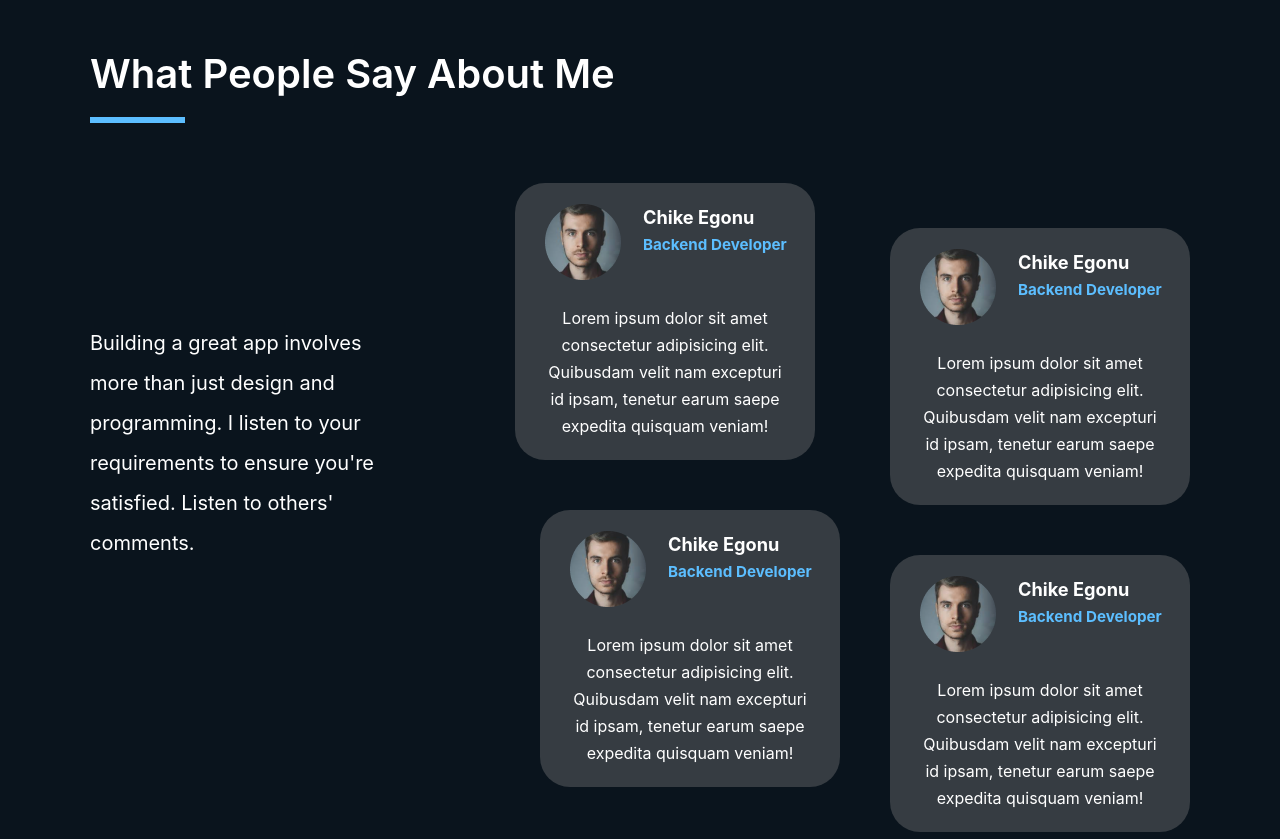
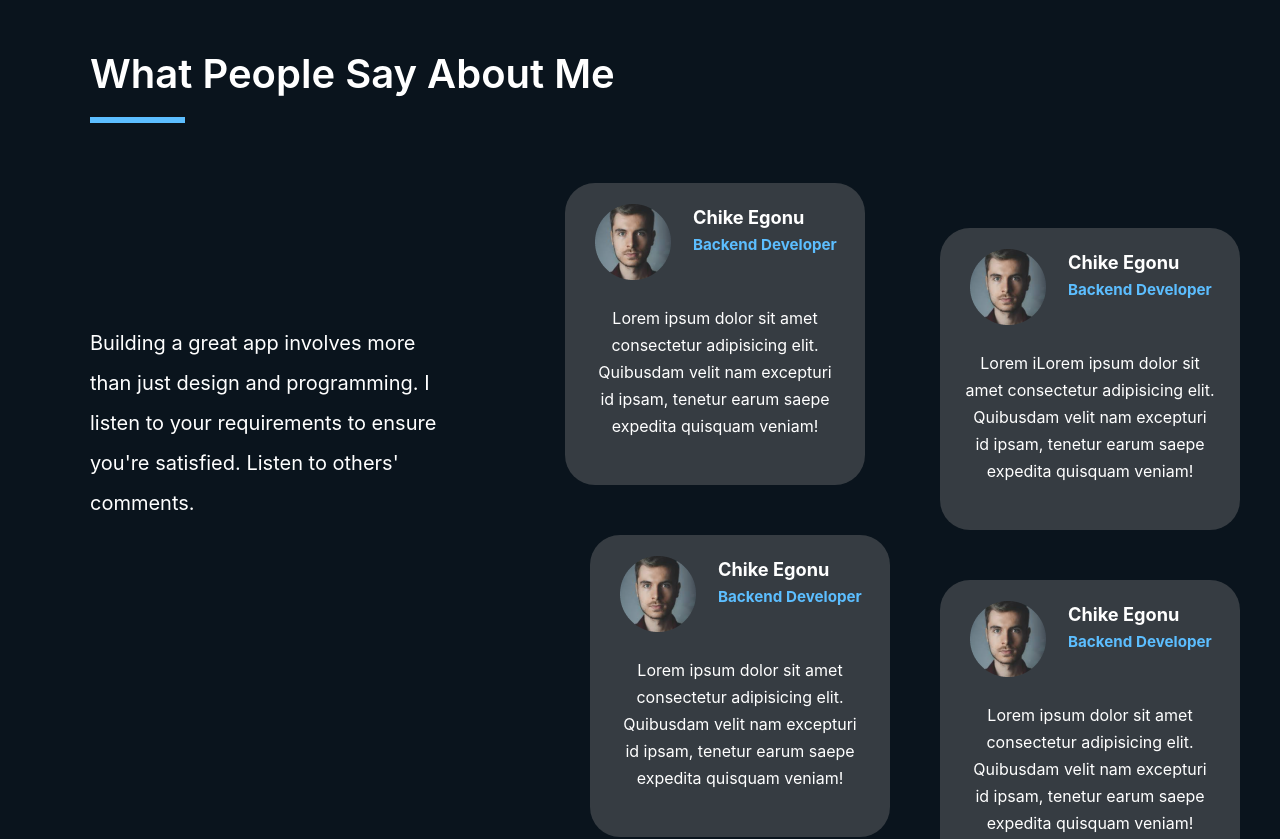
Before and after one commit to Itzadetunji/my-website, a Next.js app: page /about in a window 1280 px wide. Shown: the part 2020-2859 px from the top of the page. Built offline with nearby package versions, Linux system fonts and the light colour scheme.

Commit message:
Done: Completed about page. ✅ Refactoring starts from here 😊

```diff
--- a/pages/about.tsx
+++ b/pages/about.tsx
@@ -121,7 +121,7 @@ const about: NextPage = () => {
             <p className='text-white font-[600] text-[40px]'>What People Say About Me</p>
             <hr className='light-blue border-[3px] w-[95px] mt-[13px]'/>
           </div>
-          <div className='flex flex-col xl:flex-row xl:space-x-[100px]'>
+          <div className='grid grid-rows-1 xl:grid-cols-2 xl:mr-[200px]'>
             <p className='text-white font-[400] text-center xl:text-left leading-[34px] xl:leading-[40px] mt-[37px] xl:mt-[200px] text-[20px] xl:w-[350px]'>Building a great app involves more than just design and programming. I listen to your requirements to ensure you're satisfied. Listen to others' comments.</p>
             <div className='flex xl:flex-row space-y-[45px] space-x-[50px] mt-[60px]'>
               <div className='flex flex-col md:flex-row lg:flex-row xl:flex-col space-y-[50px] md:space-y-[0px] xl:space-y-[50px] md:space-x-[50px] lg:space-x-[50px] mx-auto'>
@@ -134,7 +134,7 @@ const about: NextPage = () => {
               </div>
               <div className=' hidden xl:flex flex-col space-y-[50px]'>
                 <div className=''>
-                  <TestimonialCard imagePath={'testimonial1.png'} name={'Chike Egonu'} role={'Backend Developer'} description={'Lorem ipsum dolor sit amet consectetur adipisicing elit. Quibusdam velit nam excepturi id ipsam, tenetur earum saepe expedita quisquam veniam!'}/>
+                  <TestimonialCard imagePath={'testimonial1.png'} name={'Chike Egonu'} role={'Backend Developer'} description={'Lorem iLorem ipsum dolor sit amet consectetur adipisicing elit. Quibusdam velit nam excepturi id ipsam, tenetur earum saepe expedita quisquam veniam! '}/>
                 </div>
                 <div className=''>
                   <TestimonialCard imagePath={'testimonial1.png'} name={'Chike Egonu'} role={'Backend Developer'} description={'Lorem ipsum dolor sit amet consectetur adipisicing elit. Quibusdam velit nam excepturi id ipsam, tenetur earum saepe expedita quisquam veniam!'}/>
--- a/pages/components/TestimonialCard.tsx
+++ b/pages/components/TestimonialCard.tsx
@@ -18,7 +18,9 @@ const TestimonialCard: React.FC<cardProps> = ({imagePath, name, role, descriptio
           <p className='light-blue-text font-bold text-[15.2px]'>{role}</p>
         </div>
       </div>
-      <p className='text-white mt-[25px] text-center mx-[25px] leading-[27px] font-[400] overflow-auto'>{description}</p>
+      <div className='h-[160px]'>
+        <p className='text-white mt-[25px] text-center mx-[25px] leading-[27px] font-[400]'>{description}</p>
+      </div>
     </div>
   )
 }
```
